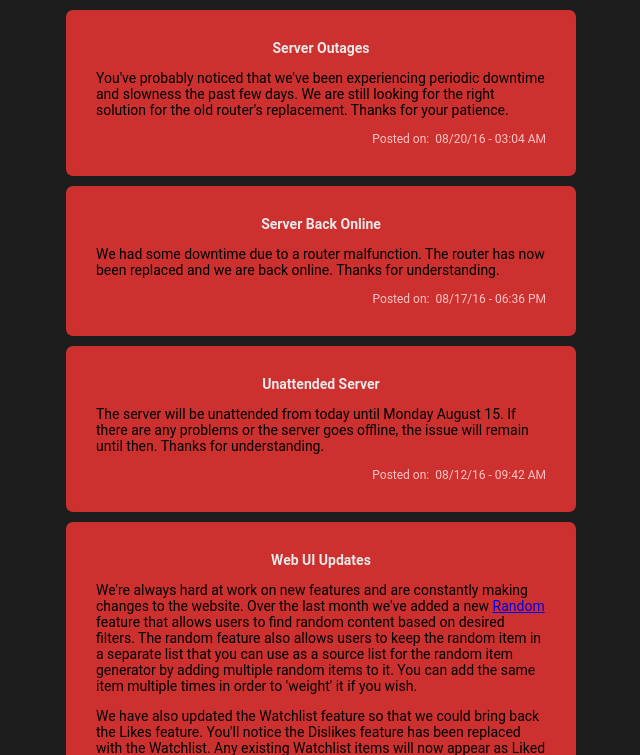
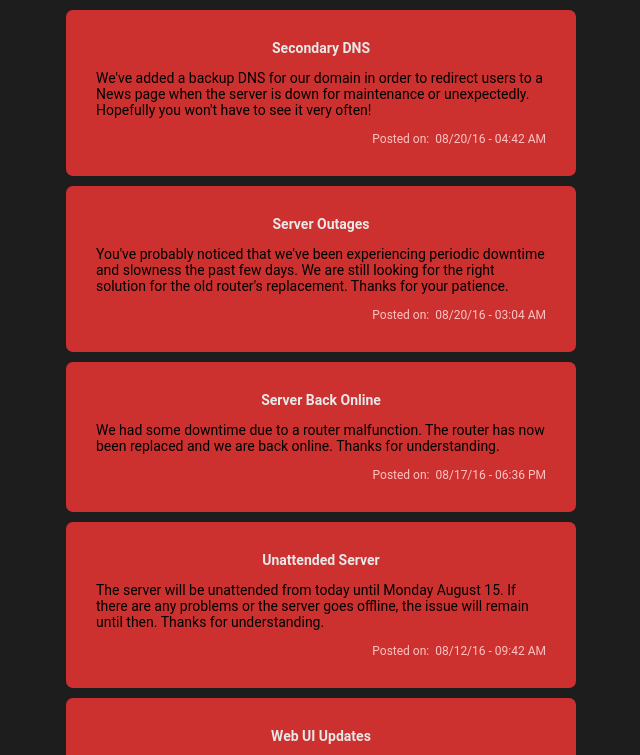
Before and after one commit to bfir3/kflixx, a plain HTML site: page index.html in a window 1280 px wide. Shown: the top 755 px of the page, without its empty margins (324-964 px from the left). Drawn offline with Linux system fonts and the light colour scheme; a script that the page names is missing.

Commit message:
Update index.html

```diff
--- a/index.html
+++ b/index.html
@@ -59,6 +59,13 @@
 	</head>
 	<body>
 		<div id="newsForm">
+			<div class="newsItem">
+				<span class="newsTitle">Secondary DNS</span>
+				<p class="newsBody">We've added a backup DNS for our domain in order to redirect users to a News page when the server is down for maintenance or unexpectedly. Hopefully you won't have to see it very often!</p>
+				<div class="timestamp">
+					&nbsp;08/20/16 - 04:42 AM
+				</div>
+			</div>
 			<div class="newsItem">
 				<span class="newsTitle">Server Outages</span>
 				<p class="newsBody">You've probably noticed that we've been experiencing periodic downtime and slowness the past few days. We are still looking for the right solution for the old router's replacement. Thanks for your patience.</p>
```
